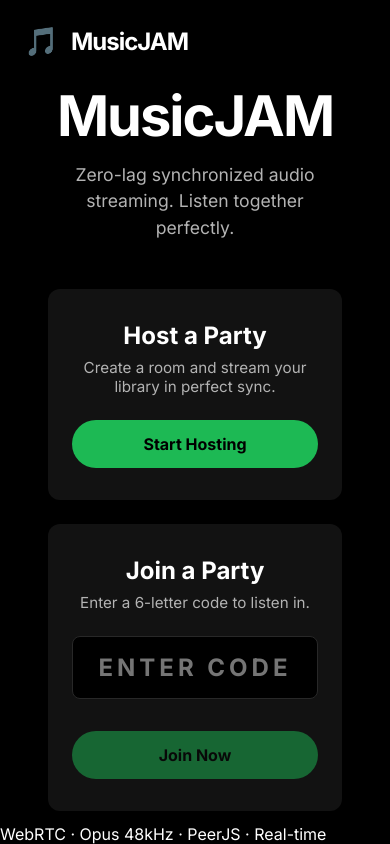
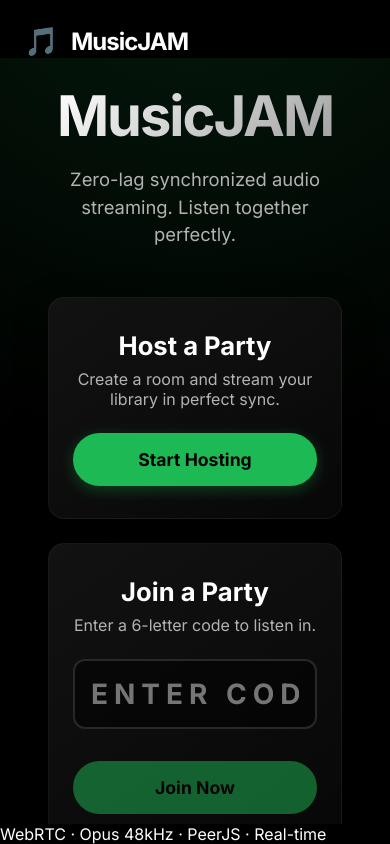
Before and after one commit to Anshu4408/musicJam, a Next.js app: page / in a window 390 px wide. Built offline with nearby package versions, Linux system fonts and the light colour scheme.

Commit message:
style: massively enhance mobile UI with ambient gradients and full-screen hero art sizing

```diff
--- a/app/globals.css
+++ b/app/globals.css
@@ -91,6 +91,7 @@ input {
   position: relative;
   overflow-y: auto;
   padding: 0 24px 120px 24px; /* Bottom padding for fixed player */
+  background: radial-gradient(circle at 50% -20%, rgba(29, 185, 84, 0.15) 0%, rgba(0,0,0,0) 60%);
 }
 
 /* ── SELECTION VIEW (Landing) ──────────────────────────────────────────────── */
@@ -108,13 +109,16 @@ input {
 }
 .selection-view h1 {
   font-size: 3.5rem;
-  font-weight: 800;
+  font-weight: 900;
   letter-spacing: -2px;
-  margin-bottom: 12px;
+  margin-bottom: 16px;
+  background: linear-gradient(135deg, #fff 0%, #a0a0a0 100%);
+  -webkit-background-clip: text;
+  -webkit-text-fill-color: transparent;
 }
 .selection-view > p {
   color: var(--text-secondary);
-  font-size: 1.1rem;
+  font-size: 1.15rem;
   margin-bottom: 48px;
   line-height: 1.5;
 }
@@ -126,58 +130,68 @@ input {
   width: 100%;
 }
 .action-card {
-  background: var(--bg-elevated);
-  border-radius: 12px;
+  background: linear-gradient(145deg, var(--bg-elevated) 0%, rgba(18,18,18,0.4) 100%);
+  border: 1px solid rgba(255,255,255,0.05);
+  border-radius: 16px;
   padding: 32px 24px;
   text-align: center;
-  transition: background-color 0.2s;
+  transition: transform 0.2s, border-color 0.2s, background-color 0.2s;
   display: flex;
   flex-direction: column;
   align-items: center;
+  box-shadow: 0 10px 30px rgba(0,0,0,0.5);
 }
 .action-card:hover {
   background: var(--bg-highlight);
+  border-color: rgba(29, 185, 84, 0.3);
+  transform: translateY(-2px);
 }
-.action-card h3 { font-size: 1.5rem; font-weight: 700; margin-bottom: 8px; }
-.action-card p { color: var(--text-secondary); font-size: 0.95rem; margin-bottom: 24px; }
+.action-card h3 { font-size: 1.6rem; font-weight: 800; margin-bottom: 8px; }
+.action-card p { color: var(--text-secondary); font-size: 1rem; margin-bottom: 24px; }
 
 .btn-primary {
   background-color: var(--accent);
   color: #000;
-  font-weight: 700;
-  font-size: 1rem;
-  padding: 14px 32px;
+  font-weight: 800;
+  font-size: 1.1rem;
+  padding: 16px 32px;
   border-radius: 500px;
   width: 100%;
-  transition: transform 0.1s, background-color 0.2s;
+  transition: transform 0.1s, background-color 0.2s, box-shadow 0.2s;
+  box-shadow: 0 4px 15px rgba(29, 185, 84, 0.3);
 }
 .btn-primary:hover:not(:disabled) {
   background-color: var(--accent-hover);
   transform: scale(1.02);
+  box-shadow: 0 6px 20px rgba(29, 185, 84, 0.4);
 }
 .btn-primary:disabled {
   opacity: 0.5;
   cursor: not-allowed;
   transform: none;
+  box-shadow: none;
 }
 
 .join-input {
   width: 100%;
-  background: var(--bg-base);
-  border: 1px solid var(--border-subtle);
+  background: rgba(0,0,0,0.5);
+  border: 2px solid var(--border-subtle);
   color: var(--text-primary);
-  font-size: 1.5rem;
-  font-weight: 700;
+  font-size: 1.75rem;
+  font-weight: 800;
   text-align: center;
   padding: 16px;
-  border-radius: 8px;
+  border-radius: 12px;
   margin-bottom: 16px;
   text-transform: uppercase;
-  letter-spacing: 4px;
+  letter-spacing: 6px;
   outline: none;
-  transition: border-color 0.2s;
+  transition: border-color 0.2s, background 0.2s;
 }
-.join-input:focus { border-color: var(--text-secondary); }
+.join-input:focus {
+  border-color: var(--accent);
+  background: rgba(0,0,0,0.8);
+}
 
 /* ── ACTIVE VIEW (Library & Playback) ──────────────────────────────────────── */
 .premium-active-view {
@@ -197,14 +211,14 @@ input {
 .room-badge {
   display: inline-flex;
   align-items: center;
-  background: var(--bg-elevated);
-  padding: 6px 12px;
+  background: rgba(255,255,255,0.1);
+  padding: 8px 16px;
   border-radius: 500px;
-  font-size: 0.85rem;
+  font-size: 0.9rem;
   font-weight: 600;
   color: var(--text-secondary);
 }
-.room-badge span { color: var(--text-primary); margin-left: 6px; letter-spacing: 1px; }
+.room-badge span { color: var(--accent); margin-left: 8px; letter-spacing: 1px; font-weight: 800;}
 
 /* Library Section & Now Playing Hero */
 .library-section {
@@ -218,34 +232,33 @@ input {
   flex-direction: column;
   align-items: center;
   justify-content: center;
-  padding: 48px 24px;
-  background: linear-gradient(to bottom, var(--bg-elevated), var(--bg-base));
-  border-radius: 16px;
-  margin-bottom: 32px;
+  padding: 32px 16px 48px 16px;
+  background: transparent;
+  margin-bottom: 16px;
   text-align: center;
 }
 .hero-art {
-  width: 160px;
-  height: 160px;
-  background: linear-gradient(135deg, #222, #111);
-  border-radius: 24px;
-  box-shadow: 0 10px 40px rgba(0,0,0,0.8);
+  width: min(300px, 70vw);
+  height: min(300px, 70vw);
+  background: linear-gradient(135deg, #333, #111);
+  border-radius: 32px;
+  box-shadow: 0 20px 50px rgba(0,0,0,0.8);
   display: flex;
   align-items: center;
   justify-content: center;
-  font-size: 64px;
-  margin-bottom: 24px;
+  font-size: min(120px, 28vw);
+  margin-bottom: 32px;
   transition: transform 0.2s cubic-bezier(0.4, 0, 0.2, 1);
 }
 .hero-art.playing {
-  animation: float-pulse 3s infinite ease-in-out;
+  animation: float-pulse 4s infinite ease-in-out;
 }
 @keyframes float-pulse {
-  0%, 100% { transform: scale(1); box-shadow: 0 10px 40px rgba(0,0,0,0.8); }
-  50% { transform: scale(1.05); box-shadow: 0 20px 60px rgba(29,185,84,0.15); }
+  0%, 100% { transform: scale(1); box-shadow: 0 20px 50px rgba(0,0,0,0.8); }
+  50% { transform: scale(1.02); box-shadow: 0 30px 60px rgba(29,185,84,0.25); }
 }
 .hero-title {
-  font-size: 1.5rem;
+  font-size: 1.8rem;
   font-weight: 800;
   color: var(--text-primary);
   margin-bottom: 8px;
```
